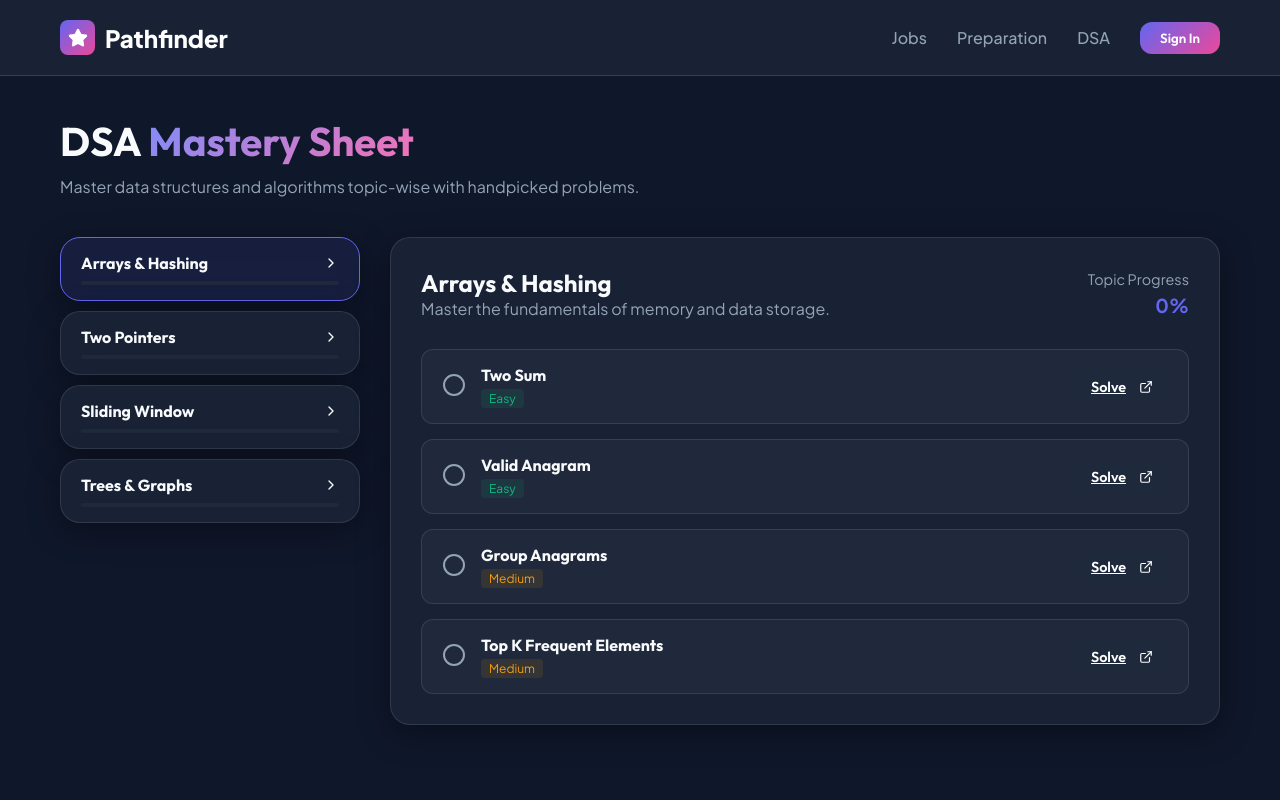
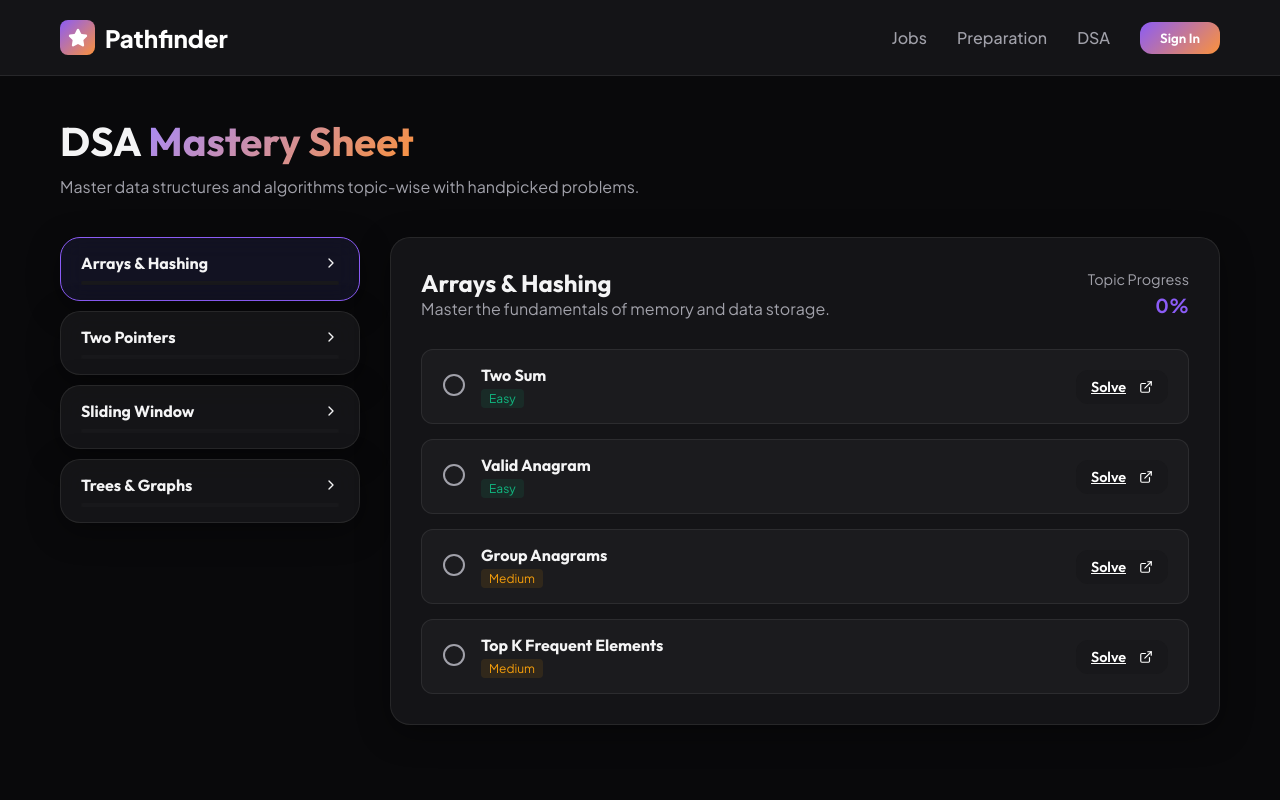
Before and after one commit to ShraddhaRajawat/exo-pathfinder, a React (Vite) app: page /dsa in a window 1280 px wide. Shown: the top 800 px of the page. Built offline with nearby package versions, Linux system fonts and the light colour scheme.

Commit message:
Updated theme to a more curated, human-picked professional palette

```diff
--- a/src/App.jsx
+++ b/src/App.jsx
@@ -40,25 +40,25 @@ const Home = () => (
 
     <section style={{ display: 'grid', gridTemplateColumns: 'repeat(auto-fit, minmax(280px, 1fr))', gap: '30px', margin: '40px 0' }}>
       <FeatureCard
-        icon={<Briefcase color="#818cf8" />}
+        icon={<Briefcase color="#a78bfa" />}
         title="Job Portal"
         desc="Curated job listings from top startups and tech giants with easy apply."
         link="/jobs"
       />
       <FeatureCard
-        icon={<BookOpen color="#f472b6" />}
+        icon={<BookOpen color="#fb923c" />}
         title="Preparation"
         desc="Master Aptitude, Technical, and HR rounds with our expert notes."
         link="/prep"
       />
       <FeatureCard
-        icon={<Building2 color="#10b981" />}
+        icon={<Building2 color="#22d3ee" />}
         title="Hiring Process"
         desc="Step-by-step guides for company-specific interview patterns."
         link="/hiring"
       />
       <FeatureCard
-        icon={<Code2 color="#6366f1" />}
+        icon={<Code2 color="#8b5cf6" />}
         title="DSA Prep"
         desc="Topic-wise sheets and practice problems to ace coding interviews."
         link="/dsa"
--- a/src/index.css
+++ b/src/index.css
@@ -1,18 +1,22 @@
 @import url('https://fonts.googleapis.com/css2?family=Outfit:wght@300;400;500;600;700;800&family=Plus+Jakarta+Sans:wght@300;400;500;600;700;800&display=swap');
 
 :root {
-  --primary: #6366f1;
-  --primary-hover: #4f46e5;
-  --secondary: #ec4899;
-  --accent: #10b981;
-  --background: #0f172a;
-  --surface: #1e293b;
-  --surface-hover: #334155;
-  --text: #f8fafc;
-  --text-muted: #94a3b8;
-  --border: #334155;
-  --glass: rgba(30, 41, 59, 0.7);
-  --glass-border: rgba(255, 255, 255, 0.1);
+  --primary: #8b5cf6;
+  /* Modern Violet */
+  --primary-hover: #7c3aed;
+  --secondary: #fb923c;
+  /* Hand-picked Amber */
+  --accent: #22d3ee;
+  /* Soft Cyan */
+  --background: #09090b;
+  /* Rich dark depth */
+  --surface: #18181b;
+  --surface-hover: #27272a;
+  --text: #f4f4f5;
+  --text-muted: #a1a1aa;
+  --border: #27272a;
+  --glass: rgba(24, 24, 27, 0.8);
+  --glass-border: rgba(255, 255, 255, 0.08);
 }
 
 * {
@@ -79,7 +83,7 @@ h6 {
 }
 
 .gradient-text {
-  background: linear-gradient(135deg, #818cf8, #f472b6);
+  background: linear-gradient(135deg, #a78bfa, #fb923c);
   -webkit-background-clip: text;
   background-clip: text;
   -webkit-text-fill-color: transparent;
```
